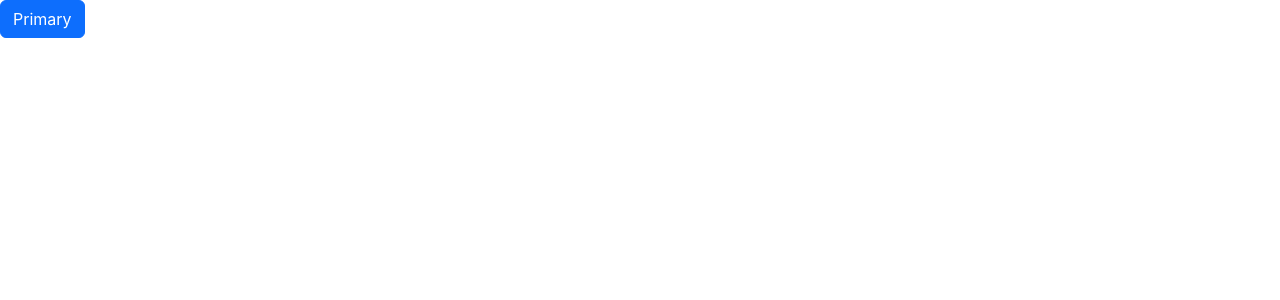
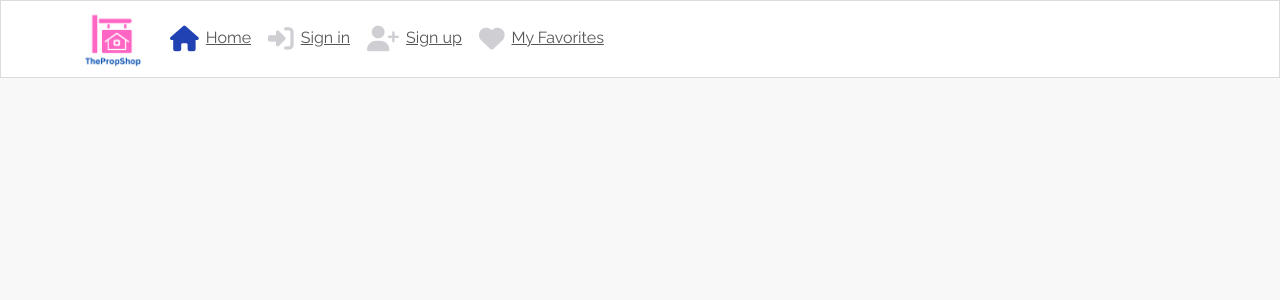
Before and after one commit to PJDEVEX/the-prop-shop, a React (Create React App) app in the folder frontend/: page / in a window 1280 px wide. Shown: the top 300 px of the page. Built offline with nearby package versions, Linux system fonts and the light colour scheme.

Commit message:
Add Navbar, install and add React Router

```diff
--- a/frontend/src/App.js
+++ b/frontend/src/App.js
@@ -1,9 +1,27 @@
-import Button from 'react-bootstrap/Button';
+import NavBar from "./components/NavBar";
+import styles from "./App.module.css";
+import { Container } from "react-bootstrap";
+import { Route, Switch } from "react-router-dom";
 
 function App() {
   return (
-    <div>
-        <Button variant="primary">Primary</Button>
+    <div className={styles.App}>
+        <NavBar/>
+      <Container>
+        {/* Use the Switch component to handle routing */}
+        <Switch>
+          {/* Route for the pages */}
+        <Route path="/" exact render = { () => <h1>Home Page</h1>} />
+        <Route path="/login" exact render = { () => <h1>Sign in</h1>} />
+        <Route path="/create" exact render = { () => <h1>Sign up</h1>} />
+        <Route path="/user-favorites/" exact render = { ()=> <h1>My Favorites</h1> }/>
+
+        {/* ROute for page not found */}
+        <Route render = { () => <p>Page not found!</p>} />
+        </Switch>
+
+
+      </Container>
     </div>
   );
 }
--- /dev/null
+++ b/frontend/src/App.module.css
@@ -0,0 +1,100 @@
+/* Import the Google Fonts CSS */
+@import url('https://fonts.googleapis.com/css2?family=Raleway:wght@400&family=Merriweather:wght@400;700&display=swap');
+
+body {
+    font-family: 'Raleway', sans-serif;
+    background-color: #f8f8f8;
+    min-height: 100vh;
+}
+
+.Main {
+    padding-top: 81px;
+}
+
+.Content {
+    background-color: #ffffff;
+    padding: 10px;
+    border-radius: 2px;
+    border: 1px solid #dadadf;
+}
+
+.FillerImage {
+    object-fit: cover;
+    height: 100%;
+    width: 100%;
+}
+
+.Image {
+    max-height: 40vh;
+    max-width: 100%;
+    object-fit: contain;
+}
+
+* {
+    box-sizing: border-box;
+}
+
+a {
+    color: #555555;
+    transition: color ease-in-out 0.3s;
+}
+
+a:hover {
+    text-decoration: none;
+}
+
+a:hover i {
+    color: #2142b2;
+    transition: color ease-in-out 0.3s;
+}
+
+input[type="file"] {
+    display: none;
+}
+
+i {
+    color: #cfced3;
+    font-size: 1.6rem;
+    padding: 7px;
+    vertical-align: middle;
+}
+
+i:hover {
+    cursor: pointer;
+    transition: color ease-in-out 0.3s;
+    color: #2142b2;
+}
+
+figure {
+    text-align: center;
+    display: inline-block;
+}
+
+/* scrollbar */
+*::-webkit-scrollbar {
+    width: 5px;
+}
+*::-webkit-scrollbar-track {
+    background: #f1f1f1;
+}
+*::-webkit-scrollbar-thumb {
+    background: #888;
+}
+*::-webkit-scrollbar-thumb:hover {
+    background: #555;
+}
+
+h1 {
+    font-family: 'Merriweather', serif;
+    font-size: 2.5rem;
+}
+
+h2 {
+    font-family: 'Merriweather', serif;
+    font-size: 2rem;
+}
+
+h3 {
+    font-family: 'Merriweather', serif;
+    font-size: 1.5rem;
+}
--- /dev/null
+++ b/frontend/src/components/NavBar.js
@@ -0,0 +1,57 @@
+import React from "react";
+import { Navbar, Nav, Container } from "react-bootstrap";
+import logo_white_bg from "../assets/logo_white_bg.png";
+import styles from "../styles/NavBar.module.css";
+import { NavLink } from "react-router-dom";
+
+const NavBar = () => {
+  return (
+    <Navbar className={styles.NavBar} expand="md" fixed="top">
+      <Container>
+        {/* NavLink to the Home page when click logo */}
+        <NavLink to="/">
+          <Navbar.Brand>
+            <img src={logo_white_bg} alt="the prop shop logo" height="60px" />
+          </Navbar.Brand>
+        </NavLink>
+
+        <Navbar.Toggle aria-controls="basic-navbar-nav" />
+        <Navbar.Collapse id="basic-navbar-nav">
+          <Nav className="ml-auto text-left">
+            {/* Home NavLink */}
+            <NavLink
+              className={styles.NavLink}
+              activeClassName={styles.Active}
+              to="/"
+            >
+              <i className="fas fa-home"></i>Home
+            </NavLink>
+
+            <NavLink
+              className={styles.NavLink}
+              activeClassName={styles.Active}
+              to="/login"
+            >
+              <i className="fas fa-sign-in-alt"></i>Sign in
+            </NavLink>
+
+            <NavLink
+            className={styles.NavLink}
+            activeClassName={styles.Active}
+            to="/create">
+              <i className="fas fa-user-plus"></i>Sign up
+            </NavLink>
+            <NavLink
+            className={styles.NavLink}
+            activeClassName={styles.Active}
+            to="/user-favorites/">
+              <i className="fa-solid fa-heart"></i>My Favorites
+            </NavLink>
+          </Nav>
+        </Navbar.Collapse>
+      </Container>
+    </Navbar>
+  );
+};
+
+export default NavBar;
--- a/frontend/src/index.js
+++ b/frontend/src/index.js
@@ -1,13 +1,18 @@
 import React from 'react';
 import ReactDOM from 'react-dom';
+import { BrowserRouter as Router } from "react-router-dom";
 import './index.css';
 import App from './App';
 import reportWebVitals from './reportWebVitals';
 
 ReactDOM.render(
+
   <React.StrictMode>
+    <Router>
     <App />
+    </Router>
   </React.StrictMode>,
+
   document.getElementById('root')
 );
 
--- /dev/null
+++ b/frontend/src/styles/NavBar.module.css
@@ -0,0 +1,12 @@
+.NavBar {
+    background-color: #fff;
+    border: 1px solid #dadadf;
+}
+
+.NavLink {
+    padding: 5px;
+}
+
+.Active i {
+    color: #2142b2;
+}
```
Also changed, not shown: frontend/src/assets/logo_white_bg.png (added).
